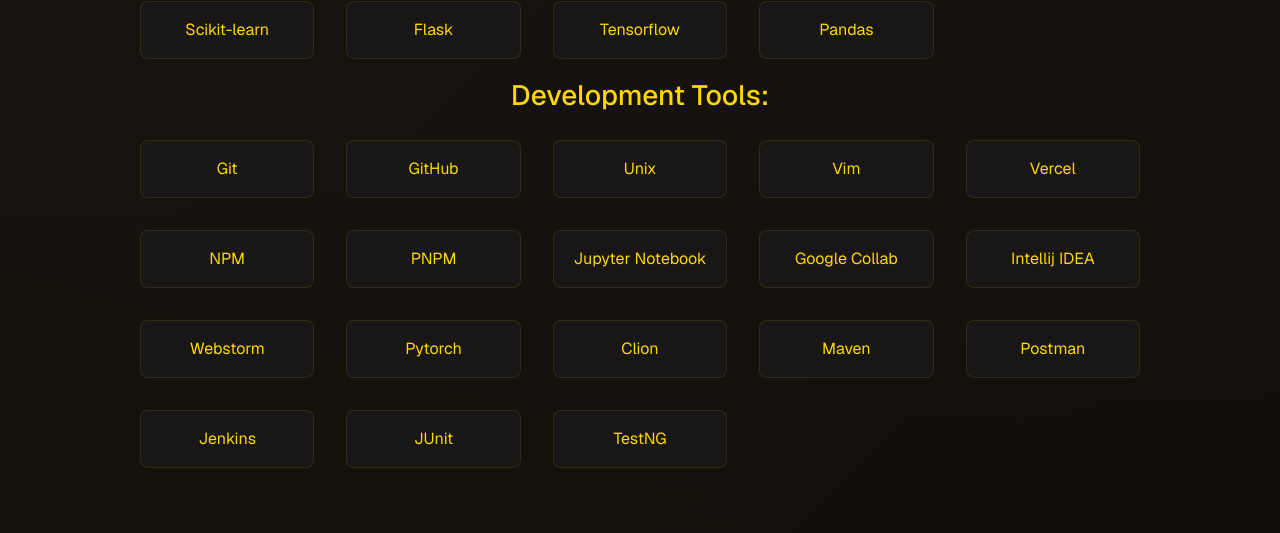
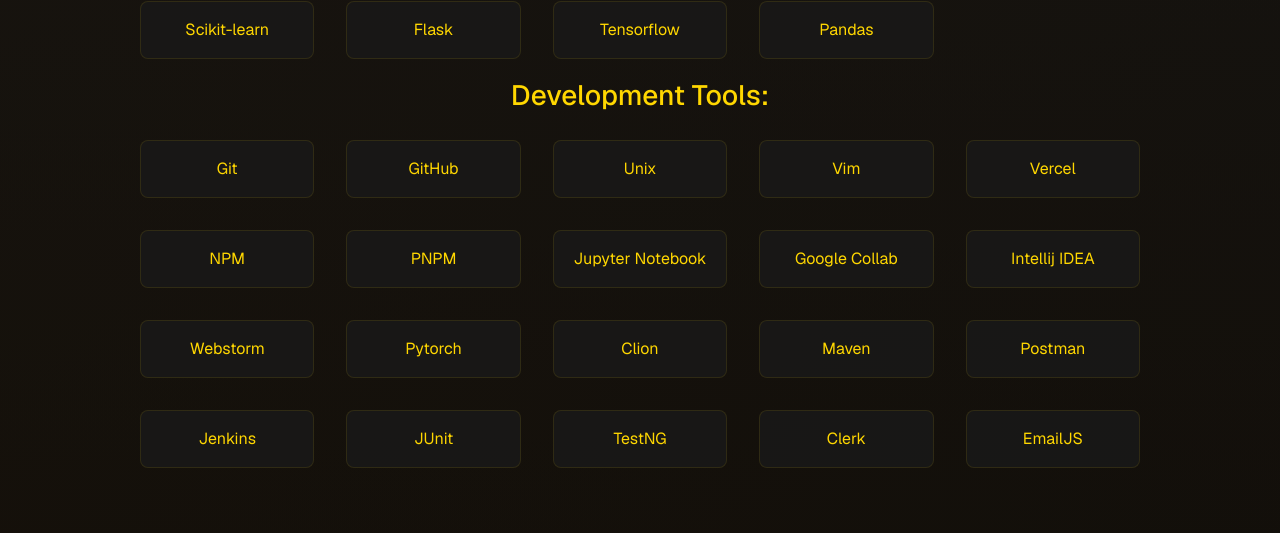
Before and after one commit to Deodat-Lawson/personal-portfolio, a Next.js app: page /home in a window 1280 px wide. Shown: the part 2496-3029 px from the top of the page. Built offline with nearby package versions, Linux system fonts and the light colour scheme.

Commit message:
Reduced intro screen time to 3 seconds. Fixed deployment error

```diff
--- a/src/app/Loading.tsx
+++ b/src/app/Loading.tsx
@@ -15,7 +15,7 @@
         // Fallback timer in case the video fails to load or is too long
         const fallbackTimer = setTimeout(() => {
             onFinish();
-        }, 6000); // 6 seconds maximum wait time
+        }, 3000); // Reduced to 3 seconds
 
         return () => clearTimeout(fallbackTimer);
     }, [onFinish]);
@@ -25,7 +25,7 @@
         if (videoElement) {
             // Add .fadeOut class to trigger CSS transitions
             videoElement.parentElement?.classList.add(styles.fadeOut);
-            setTimeout(() => onFinish(), 1000); // Wait for fade-out animation
+            setTimeout(() => onFinish(), 500); // Reduced fade-out delay to 0.5 seconds
         }
     };
 
@@ -37,7 +37,7 @@
         const videoElement = videoRef.current;
         if (videoElement) {
             videoElement.parentElement?.classList.add(styles.fadeOut);
-            setTimeout(() => onFinish(), 1000);
+            setTimeout(() => onFinish(), 500); // Reduced fade-out delay
         }
     };
 
--- a/src/app/contact/page.tsx
+++ b/src/app/contact/page.tsx
@@ -40,7 +40,7 @@
                         console.log('SUCCESS!');
                     },
                     (error) => {
-                        console.log('FAILED...', error.text);
+                        console.log('FAILED...', error);
                     },
                 );
 
--- a/src/app/home/page.tsx
+++ b/src/app/home/page.tsx
@@ -208,6 +208,8 @@
                         "Jenkins",
                         "JUnit",
                         "TestNG",
+                        "Clerk",
+                        "EmailJS",
                     ].map((skill) => (
                         <div key={skill} className={styles.skillItem}>
                             {skill}
```
